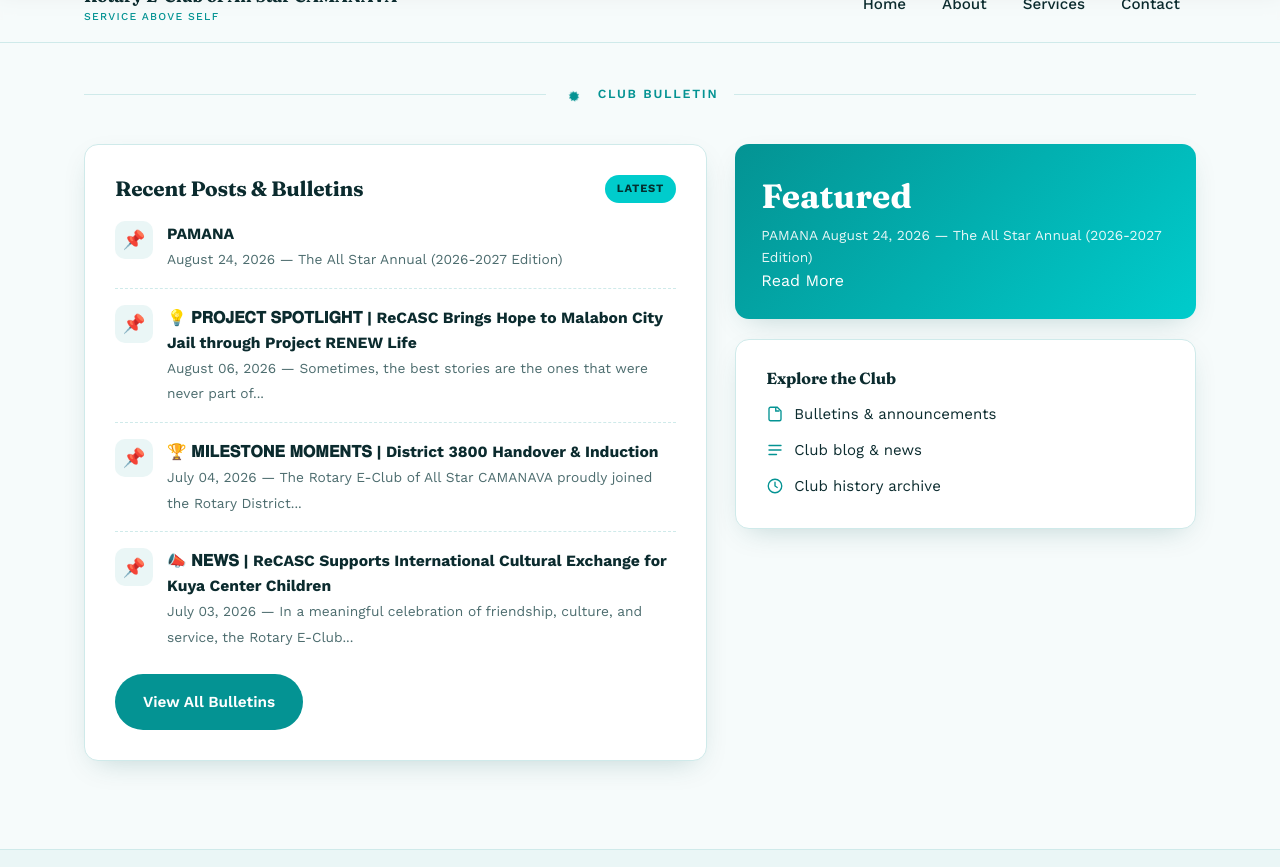
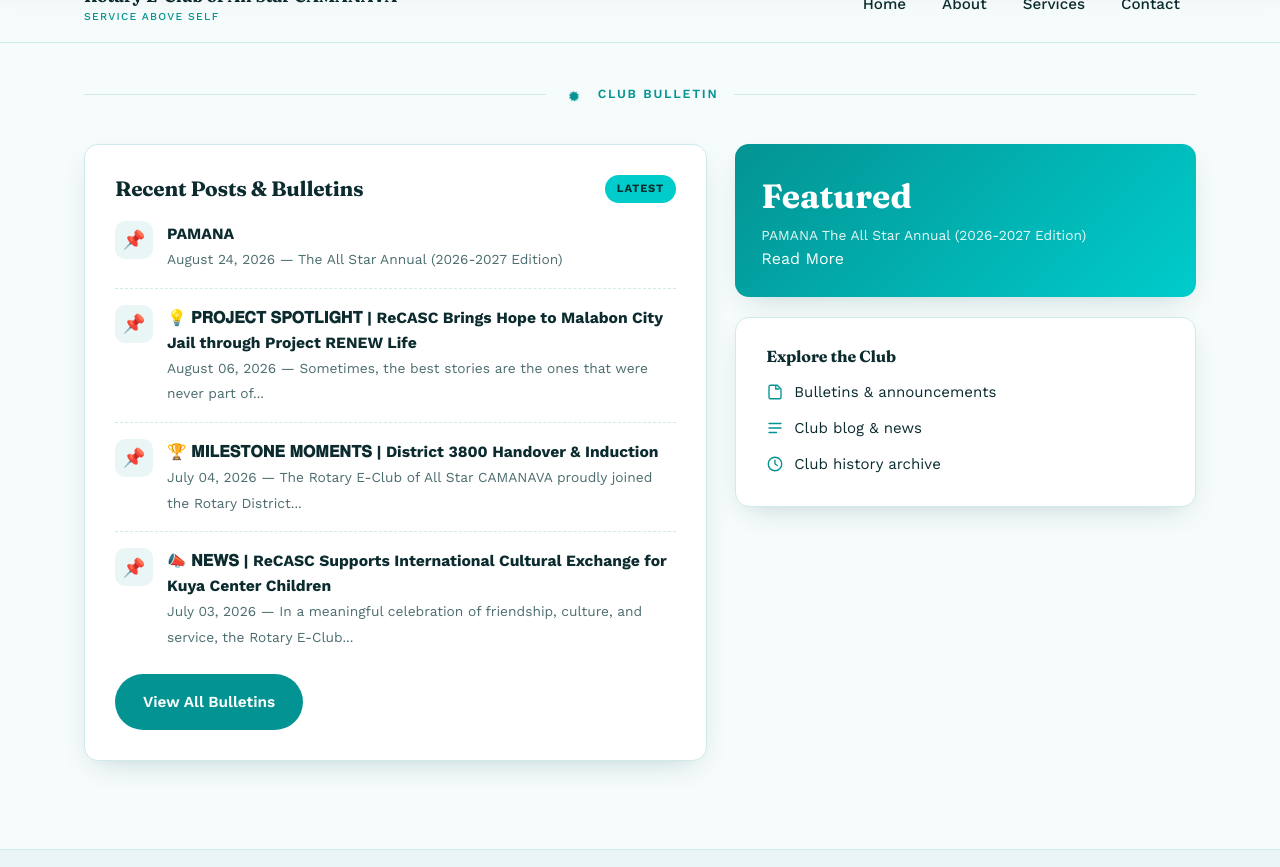
Before and after one commit to allstarcamanava/allstarcamanava.github.io, a Jekyll site: the page built from index.html, in a window 1280 px wide and 900 px high, scrolled down 767 px, cut to the strip 33-900 px from the top of the window. Built offline with Jekyll 4.4.1, drawn with Linux system fonts in a browser that asks for light colours.

Commit message:
Update Site Settings “hero”

```diff
--- a/_data/site.yml
+++ b/_data/site.yml
@@ -14,6 +14,4 @@ featured_post:
   enabled: true
   url: /announcement/2026/08/24/pamana.html
   number: Featured
-  label: |-
-    PAMANA
-    August 24, 2026 — The All Star Annual (2026-2027 Edition)
+  label: PAMANA The All Star Annual (2026-2027 Edition)
```
